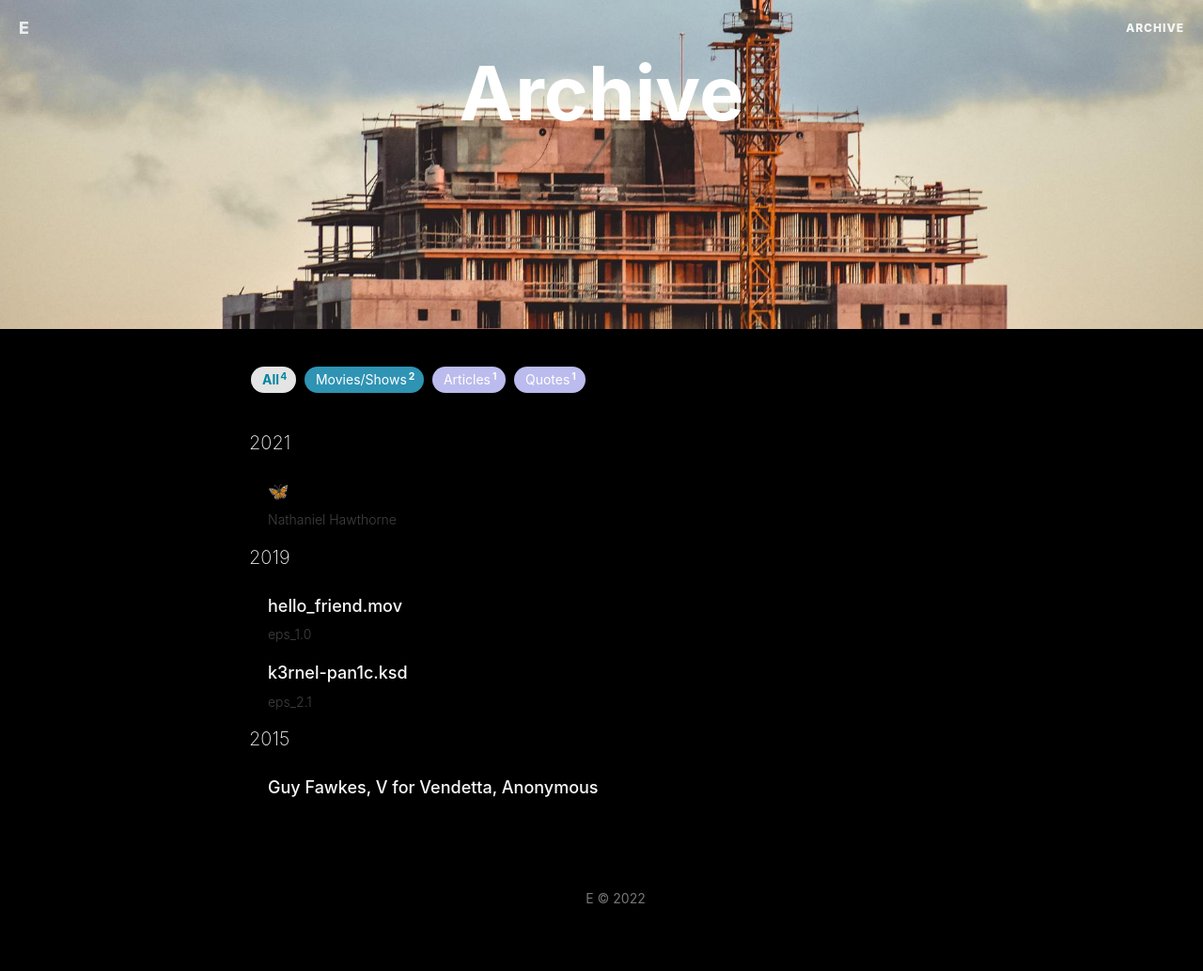
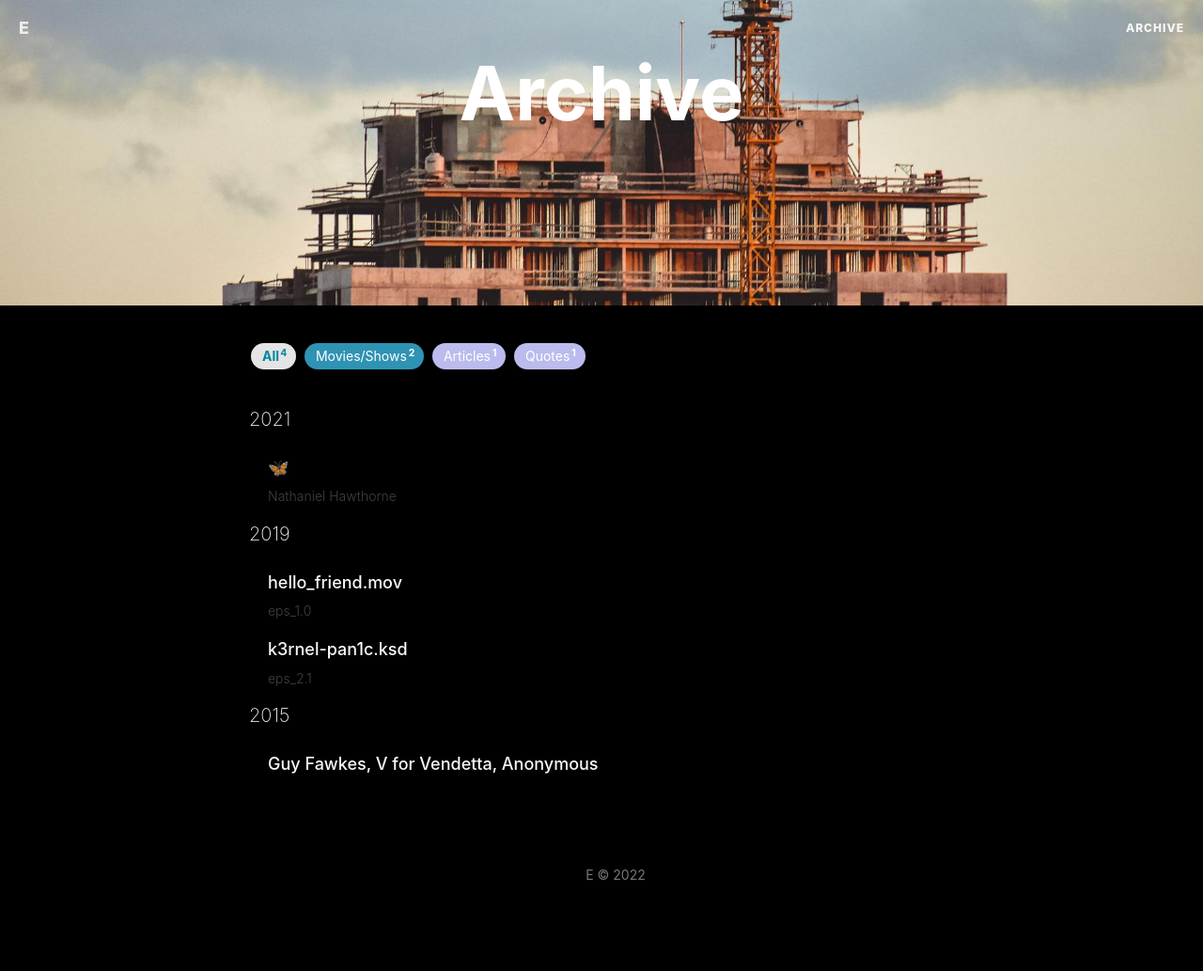
Before and after one commit to eugeniosaintemarie/notes, a Jekyll site: the page built from archive.html, in a window 1280 px wide. Shown: the whole page at 94% size. Built offline with Jekyll 4.4.1, drawn with Linux system fonts in a browser that asks for light colours; comment, search, counter and statistics services are not loaded; after the commit the page ends 1008 px from its top, so only the background shows below that.

Commit message:
2022-01-08

```diff
--- a/archive.html
+++ b/archive.html
@@ -6,7 +6,7 @@ header-img: "img/sys/tag-bg.jpg"
 ---
 
 <style>
-	.intro-header {height: 350px !important;}
+	.intro-header {height: 325px !important;}
 	.listing-seperator {color: #f3f5f5 !important;}
 </style>
 
```
